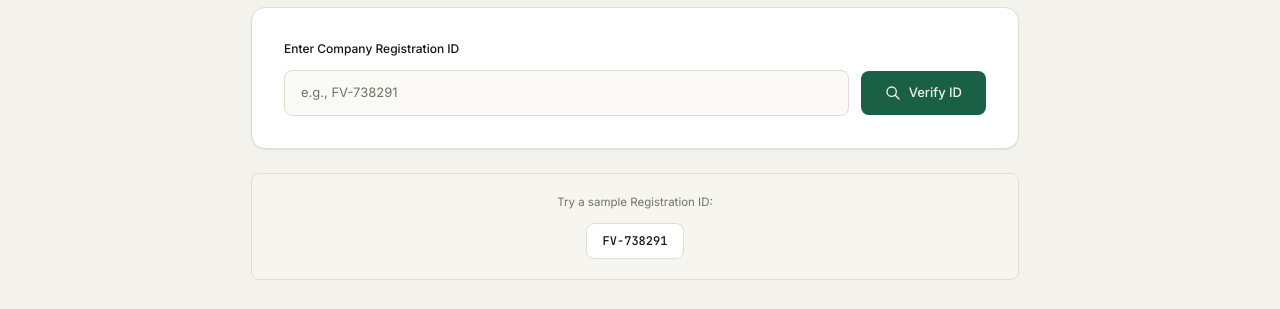
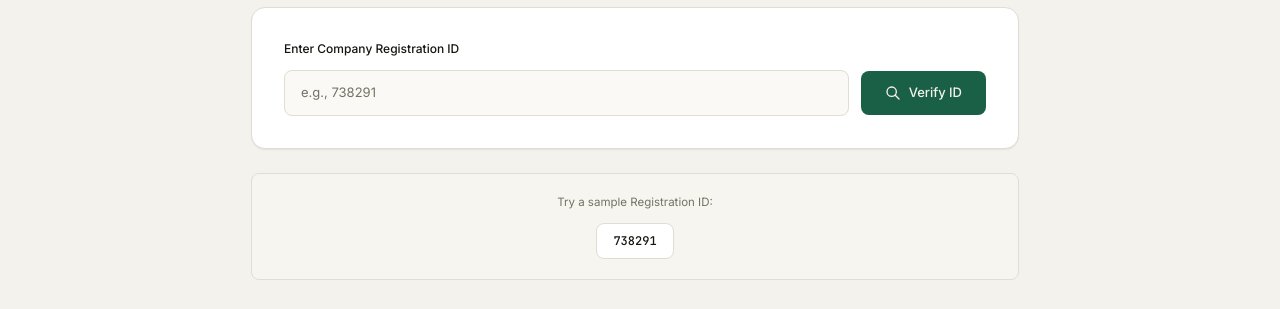
Before and after one commit to izzychils/folivio, a Next.js app: page /verify in a window 1280 px wide. Shown: the part 446-755 px from the top of the page. Built offline with nearby package versions, Linux system fonts and the light colour scheme.

Commit message:
refactor: remove code prefixes from registration IDs - use numbers only

```diff
--- a/src/components/verification-card.tsx
+++ b/src/components/verification-card.tsx
@@ -15,10 +15,10 @@ interface CompanyRecord {
   country: string;
 }
 
-// Official Folivio company records
+// Official company records
 const companyDatabase: CompanyRecord[] = [
   {
-    registrationId: "HC-456882",
+    registrationId: "456882",
     companyName: "Hallcraft",
     website: "hallcraft.online",
     status: "Verified",
@@ -30,7 +30,7 @@ const companyDatabase: CompanyRecord[] = [
     country: "Nigeria",
   },
   {
-    registrationId: "FV-738291",
+    registrationId: "738291",
     companyName: "Folivio",
     website: "folivio.online",
     status: "Verified",
@@ -42,7 +42,7 @@ const companyDatabase: CompanyRecord[] = [
     country: "Nigeria",
   },
   {
-    registrationId: "ES-924567",
+    registrationId: "924567",
     companyName: "Eduschol",
     website: "eduschol.online",
     status: "Verified",
@@ -54,7 +54,7 @@ const companyDatabase: CompanyRecord[] = [
     country: "Nigeria",
   },
   {
-    registrationId: "JV-582341",
+    registrationId: "582341",
     companyName: "JOVO",
     website: "jovo.ng",
     status: "Verified",
@@ -66,7 +66,7 @@ const companyDatabase: CompanyRecord[] = [
     country: "Nigeria",
   },
   {
-    registrationId: "LL-673148",
+    registrationId: "673148",
     companyName: "Learning Lab",
     website: "learninglab.online",
     status: "Verified",
@@ -78,7 +78,7 @@ const companyDatabase: CompanyRecord[] = [
     country: "Nigeria",
   },
   {
-    registrationId: "SP-819423",
+    registrationId: "819423",
     companyName: "Sideplate",
     website: "sideplate.online",
     status: "Verified",
@@ -90,7 +90,7 @@ const companyDatabase: CompanyRecord[] = [
     country: "Nigeria",
   },
   {
-    registrationId: "SQ-345789",
+    registrationId: "345789",
     companyName: "Stoq",
     website: "stoq.online",
     status: "Verified",
@@ -102,7 +102,7 @@ const companyDatabase: CompanyRecord[] = [
     country: "Nigeria",
   },
   {
-    registrationId: "PQ-761234",
+    registrationId: "761234",
     companyName: "Pharmiq",
     website: "pharmiq.online",
     status: "Verified",
@@ -179,7 +179,7 @@ export function VerificationCard() {
         <div className="flex flex-col gap-3 sm:flex-row sm:items-center">
           <input
             type="text"
-            placeholder="e.g., FV-738291"
+            placeholder="e.g., 738291"
             value={regIdValue}
             onChange={(e) => setRegIdValue(e.target.value)}
             onKeyDown={(e) => e.key === "Enter" && handleVerify()}
@@ -374,13 +374,13 @@ export function VerificationCard() {
         </p>
         <button
           onClick={() => {
-            setRegIdValue("FV-738291");
+            setRegIdValue("738291");
             setResult(null);
             setNotFound(false);
           }}
           className="rounded-lg border border-line bg-card px-4 py-2 font-mono text-[12px] font-medium text-ink transition hover:bg-surface"
         >
-          FV-738291
+          738291
         </button>
       </div>
     </div>
```
